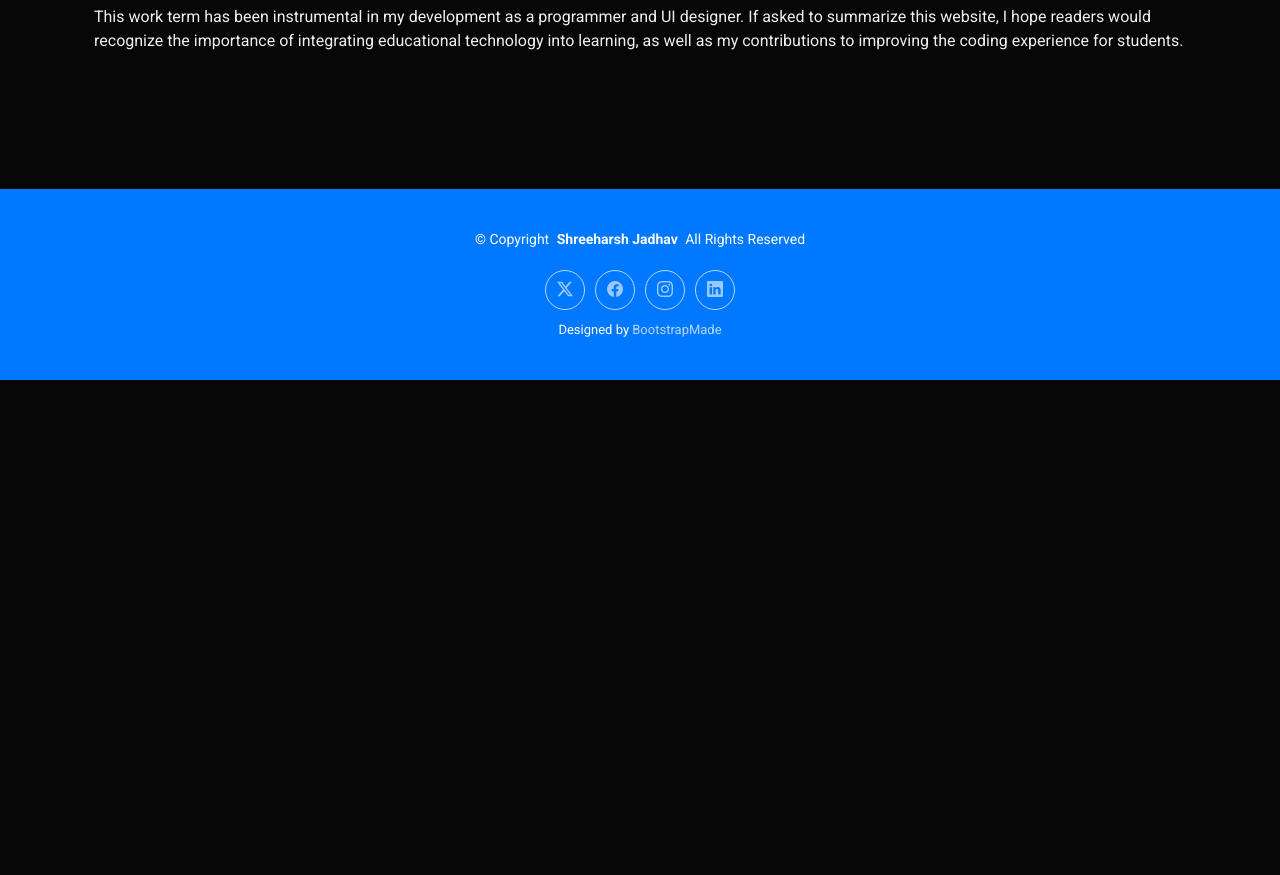
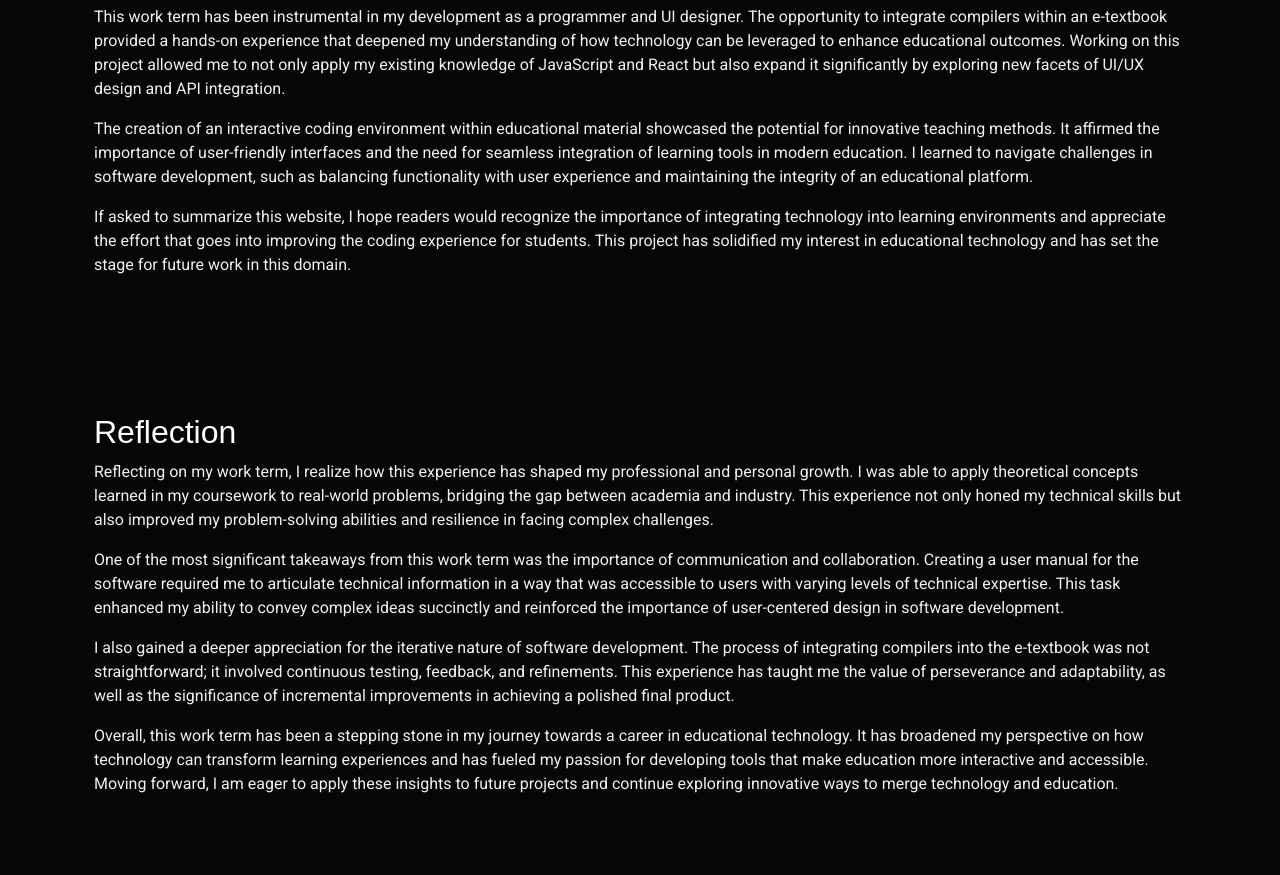
Before and after one commit to Hypeeq/Portfolio, a plain HTML site: page portfolio-details.html in a window 1280 px wide. Shown: the part 2727-3602 px from the top of the page. Before the commit the page ends 3107 px from the top, so only its background shows below. Drawn offline with Linux system fonts and the light colour scheme.

Commit message:
portfolio

```diff
--- a/portfolio-details.html
+++ b/portfolio-details.html
@@ -170,13 +170,39 @@
 
     <!-- Conclusions Section -->
     <section id="conclusions" class="section">
-      <div class="container" data-aos="fade-up">
-        <h2>Conclusions</h2>
-        <p>
-          This work term has been instrumental in my development as a programmer and UI designer. If asked to summarize this website, I hope readers would recognize the importance of integrating educational technology into learning, as well as my contributions to improving the coding experience for students.
-        </p>
-      </div>
-    </section><!-- End Conclusions Section -->
+  <div class="container" data-aos="fade-up">
+    <h2>Conclusions</h2>
+    <p>
+      This work term has been instrumental in my development as a programmer and UI designer. The opportunity to integrate compilers within an e-textbook provided a hands-on experience that deepened my understanding of how technology can be leveraged to enhance educational outcomes. Working on this project allowed me to not only apply my existing knowledge of JavaScript and React but also expand it significantly by exploring new facets of UI/UX design and API integration.
+    </p>
+    <p>
+      The creation of an interactive coding environment within educational material showcased the potential for innovative teaching methods. It affirmed the importance of user-friendly interfaces and the need for seamless integration of learning tools in modern education. I learned to navigate challenges in software development, such as balancing functionality with user experience and maintaining the integrity of an educational platform.
+    </p>
+    <p>
+      If asked to summarize this website, I hope readers would recognize the importance of integrating technology into learning environments and appreciate the effort that goes into improving the coding experience for students. This project has solidified my interest in educational technology and has set the stage for future work in this domain.
+    </p>
+  </div>
+</section>
+<!-- End Conclusions Section -->
+
+        <section id="reflection" class="section">
+  <div class="container" data-aos="fade-up">
+    <h2>Reflection</h2>
+    <p>
+      Reflecting on my work term, I realize how this experience has shaped my professional and personal growth. I was able to apply theoretical concepts learned in my coursework to real-world problems, bridging the gap between academia and industry. This experience not only honed my technical skills but also improved my problem-solving abilities and resilience in facing complex challenges.
+    </p>
+    <p>
+      One of the most significant takeaways from this work term was the importance of communication and collaboration. Creating a user manual for the software required me to articulate technical information in a way that was accessible to users with varying levels of technical expertise. This task enhanced my ability to convey complex ideas succinctly and reinforced the importance of user-centered design in software development.
+    </p>
+    <p>
+      I also gained a deeper appreciation for the iterative nature of software development. The process of integrating compilers into the e-textbook was not straightforward; it involved continuous testing, feedback, and refinements. This experience has taught me the value of perseverance and adaptability, as well as the significance of incremental improvements in achieving a polished final product.
+    </p>
+    <p>
+      Overall, this work term has been a stepping stone in my journey towards a career in educational technology. It has broadened my perspective on how technology can transform learning experiences and has fueled my passion for developing tools that make education more interactive and accessible. Moving forward, I am eager to apply these insights to future projects and continue exploring innovative ways to merge technology and education.
+    </p>
+  </div>
+</section>
+
 
   </main>
 
```
